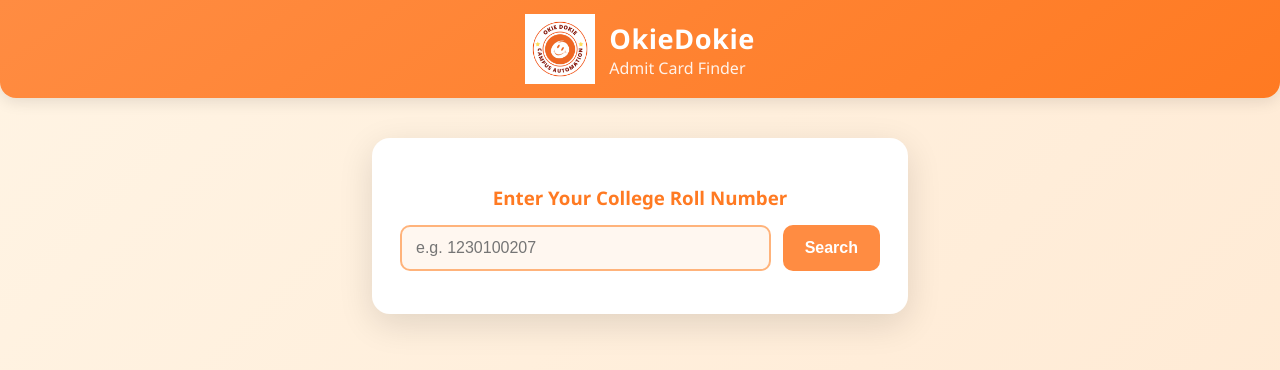
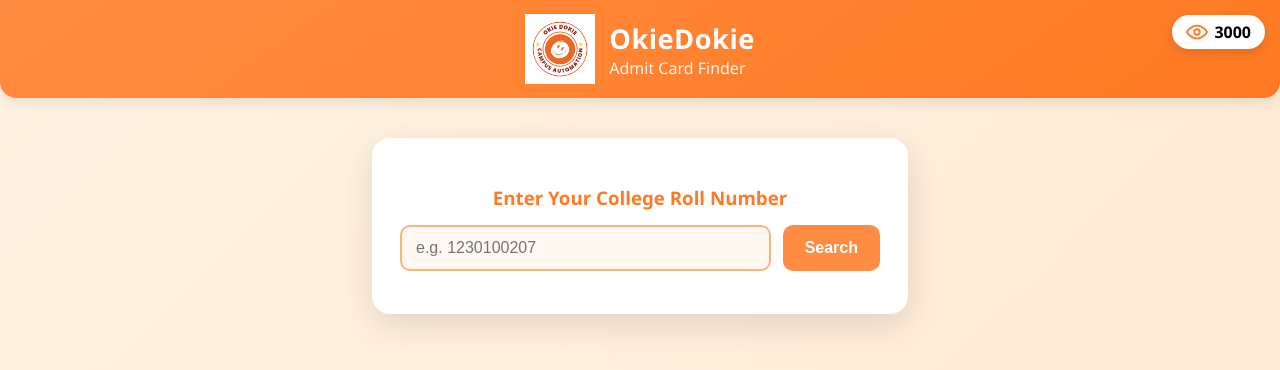
Before and after one commit to sumaiyakhn1/dmc-finder-frontend, a React (Create React App) app: page / in a window 1280 px wide. Shown: the top 370 px of the page. Built offline with nearby package versions, Linux system fonts and the light colour scheme; no server answers.

Commit message:
visitor count updated

```diff
--- a/src/App.css
+++ b/src/App.css
@@ -7,7 +7,6 @@
 }
 
 /* SHORT HEADER */
-/* Compact horizontal header */
 .header-row {
   display: flex;
   justify-content: center;
@@ -42,7 +41,6 @@
   margin: 0;
   opacity: 0.9;
 }
-
 
 /* SEARCH CARD */
 .search-card {
@@ -185,3 +183,46 @@
   from { opacity: 0; transform: scale(0.98); }
   to { opacity: 1; transform: scale(1); }
 }
+
+/* ⭐ VISITOR BADGE (TOP RIGHT) */
+.visitor-badge {
+  position: fixed;
+  top: 15px;
+  right: 15px;
+  background: white;
+  padding: 6px 14px;
+  border-radius: 22px;
+  display: flex;
+  align-items: center;
+  gap: 6px;
+  box-shadow: 0 4px 12px rgba(0,0,0,0.12);
+  font-weight: 600;
+  cursor: default;
+  z-index: 9999;
+}
+
+.eye-icon {
+  width: 22px;
+  height: 22px;
+  color: #ff7a22;
+}
+
+.tooltip {
+  position: absolute;
+  top: -35px;
+  right: 0;
+  background: #ff7a22;
+  color: white;
+  padding: 5px 8px;
+  border-radius: 6px;
+  font-size: 13px;
+  opacity: 0;
+  pointer-events: none;
+  transition: 0.2s ease;
+  white-space: nowrap;
+}
+
+.visitor-badge:hover .tooltip {
+  opacity: 1;
+  transform: translateY(-3px);
+}
--- a/src/App.js
+++ b/src/App.js
@@ -1,4 +1,4 @@
-import { useState } from "react";
+import { useState, useEffect } from "react";
 import "./App.css";
 
 const logo = "/logo.webp";
@@ -9,7 +9,17 @@
   const [result, setResult] = useState(null);
   const [error, setError] = useState("");
 
+  const [visits, setVisits] = useState(3000); // default until fetch loads
+
   const API_URL = "https://dmc-finder-backend.onrender.com";
+
+  // Load visitor count
+  useEffect(() => {
+    fetch(`${API_URL}/visits`)
+      .then((res) => res.json())
+      .then((data) => setVisits(data.visits))
+      .catch(() => {});
+  }, []);
 
   const searchRoll = async () => {
     if (!roll.trim()) {
@@ -35,6 +45,7 @@
         setError(data.detail || "Roll not found.");
       } else {
         setResult(data);
+        setVisits((v) => v + 1); // update UI instantly
       }
     } catch (err) {
       setError("Server error, try again later.");
@@ -45,6 +56,27 @@
 
   return (
     <div className="page">
+
+      {/* ⭐ Visitor Badge (Top Right) */}
+      <div className="visitor-badge">
+        <svg
+          xmlns="http://www.w3.org/2000/svg"
+          className="eye-icon"
+          viewBox="0 0 24 24"
+          fill="none"
+          stroke="currentColor"
+          strokeWidth="2"
+          strokeLinecap="round"
+          strokeLinejoin="round"
+        >
+          <path d="M1 12s4-7 11-7 11 7 11 7-4 7-11 7-11-7-11-7z" />
+          <circle cx="12" cy="12" r="3" />
+        </svg>
+
+        <span id="visitorCount">{visits}</span>
+
+        <div className="tooltip">Total Visitors</div>
+      </div>
 
       {/* Header */}
       <header className="header header-row">
```
